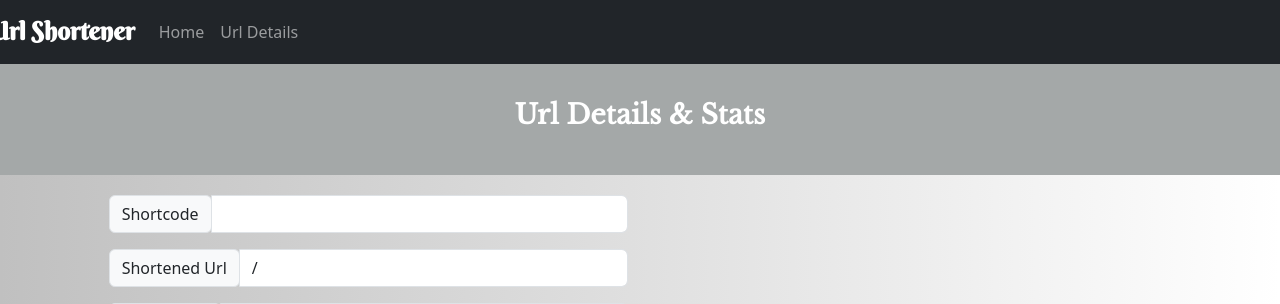
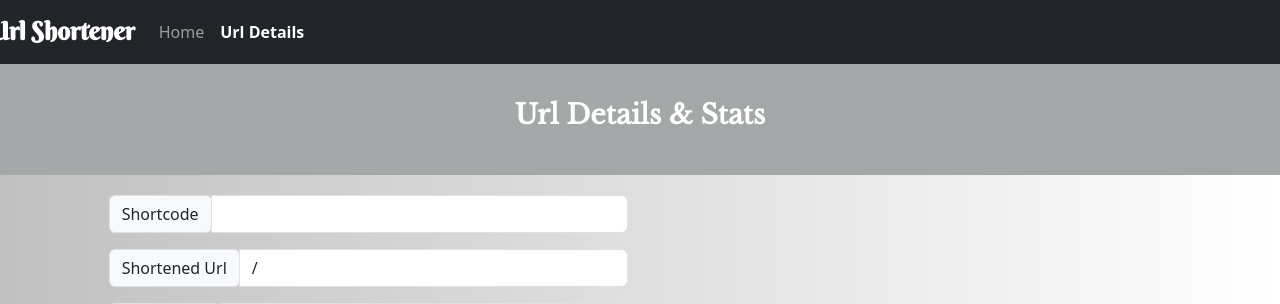
Before and after one commit to Kipngetich33/url_shortner, a Django app: template url_shortner/main/templates/url_details.html in a window 1280 px wide. Shown: the top 304 px of the page. Run offline with Django 4.2, Linux system fonts and the light colour scheme; the template is opened without the code that fills it, so the values that code supplies are empty; some libraries are stand-ins or nearby versions.

Commit message:
add styles to menu bar

```diff
--- a/url_shortner/main/templates/home.html
+++ b/url_shortner/main/templates/home.html
@@ -39,4 +39,9 @@
     <div class="col-md-3"></div>
 </div>
 
+<!-- script section -->
+<script>
+    document.getElementById('homeMenuId').style= "color:white;font-weight: bold;"
+</script>
+
 {% endblock %}
--- a/url_shortner/main/templates/navbar.html
+++ b/url_shortner/main/templates/navbar.html
@@ -4,7 +4,8 @@
 
   <meta charset="utf-8">
   <meta name="viewport" content="width=device-width, initial-scale=1">
-
+  <style>
+  </style>
 </head>
 <body style="background-color:#212529;">
   <div class="row">
@@ -17,11 +18,11 @@
         </button>
         <div class="collapse navbar-collapse" id="navbarText" style="float:right;">
           <ul class="navbar-nav mr-auto">
-            <li class="nav-item active">
-              <a class="nav-link" href="/">Home </a>
+            <li class="nav-item" >
+              <a class="nav-link" href="/" id="homeMenuId" >Home </a>
             </li>
-            <li class="nav-item">
-              <a class="nav-link" href="">Url Details</a>
+            <li class="nav-item" >
+              <a class="nav-link" href="" id="urlDetails" >Url Details</a>
             </li>
           </ul>
         </div>
--- a/url_shortner/main/templates/url_details.html
+++ b/url_shortner/main/templates/url_details.html
@@ -12,6 +12,10 @@
 <style>
     body{
         background: linear-gradient(to right, silver , white)
+    }
+    .active_class{
+      font-weight: bold;
+      color: white;
     }
 </style>
 
@@ -86,5 +90,11 @@
 
     </div>
     <div class="row" style="background-color:#d9d9d9"></div>
+
+    <!-- script section -->
+    <script>
+        document.getElementById('urlDetails').style= "color:white;font-weight: bold;"
+    </script>
+
 </body>
 {% endblock %}
--- a/url_shortner/requirements.txt
+++ b/url_shortner/requirements.txt
@@ -13,6 +13,7 @@ lazy-object-proxy==1.7.1
 mccabe==0.7.0
 platformdirs==2.5.2
 pylint==2.14.4
+python-decouple==3.6
 soupsieve==2.3.2.post1
 sqlparse==0.4.2
 static3==0.7.0
```
